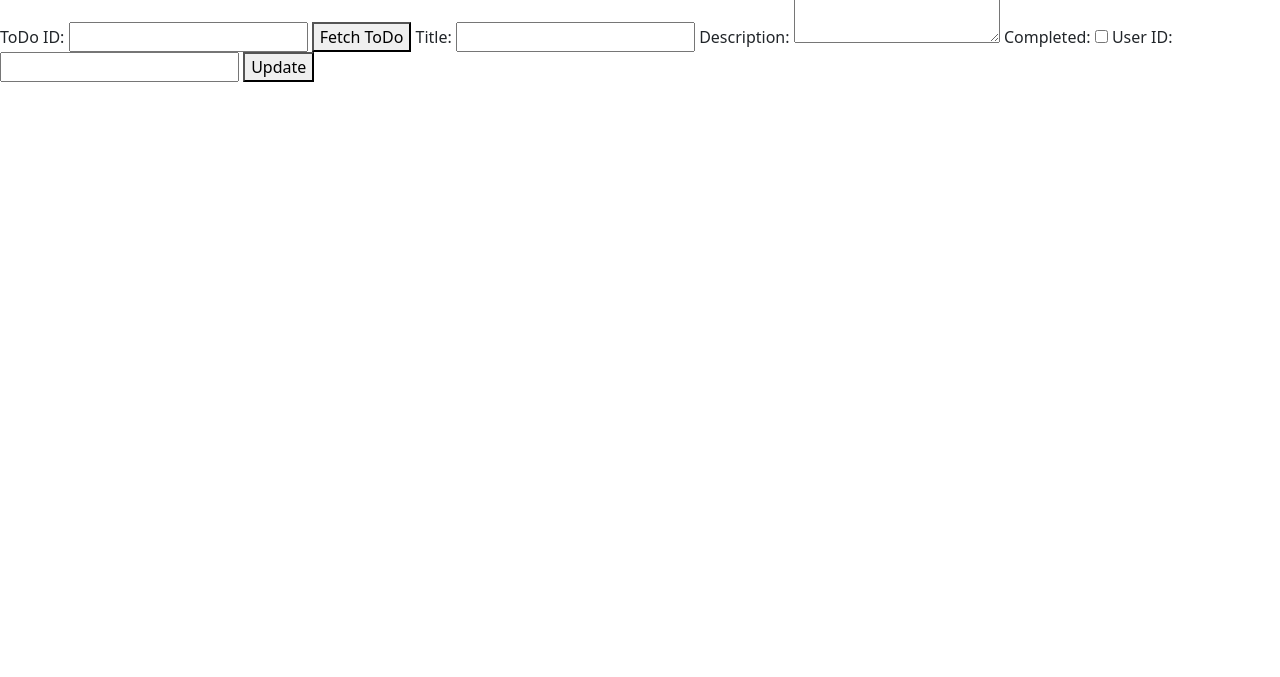
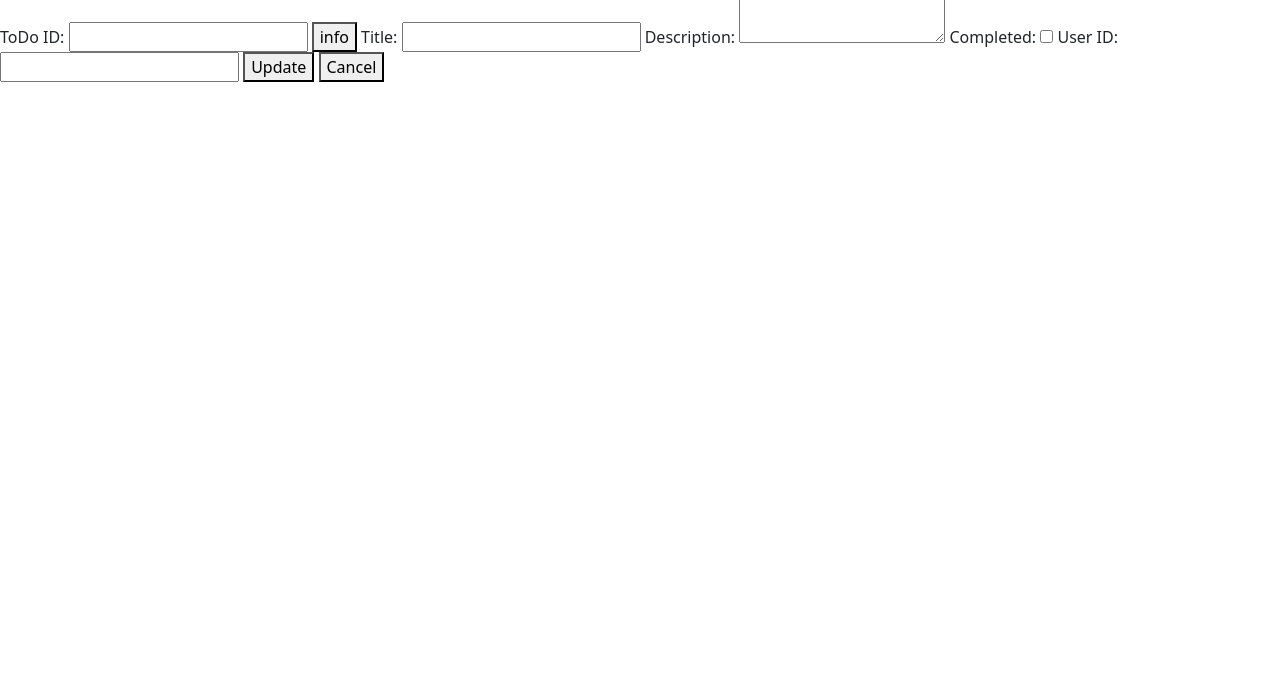
Before and after one commit to jamjamandtoast/JsonPlaceholder, a plain HTML site: page edit-todo.html in a window 1280 px wide. Shown: the part 123-800 px from the top of the page. Drawn offline with nearby package versions, Linux system fonts and the light colour scheme.

Commit message:
added deleted button

```diff
--- a/edit-todo.html
+++ b/edit-todo.html
@@ -13,7 +13,7 @@
     <form id="todoForm">
       <label for="todoId">ToDo ID:</label>
       <input type="text" id="todoId" name="todoId" required>
-      <button type="button" onclick="fetchTodoData()">Fetch ToDo</button>
+      <button type="button" onclick="fetchTodoData()">info</button>
 
       <label for="title">Title:</label>
       <input type="text" id="title" name="title" required>
@@ -28,6 +28,7 @@
       <input type="text" id="userId" name="userId" readonly>
 
       <button type="button" onclick="updateTodo()">Update</button>
+      <button type="button" onclick="cancel()">Cancel</button>
     </form>
     <script src="https://cdn.jsdelivr.net/npm/bootstrap@5.3.0/dist/js/bootstrap.bundle.min.js" integrity="sha384-geWF76RCwLtnZ8qwWowPQNguL3RmwHVBC9FhGdlKrxdiJJigb/j/68SIy3Te4Bkz" crossorigin="anonymous"></script>
     <script src="scripts/edit-todo.js"></script>
--- a/scripts/edit-todo.js
+++ b/scripts/edit-todo.js
@@ -17,6 +17,9 @@ function fetchTodoData() {
           userIdInput.value = todo.userId;
         })
         .catch(error => console.error('Error:', error));
+    }
+    function cancel() {
+      window.location.href = "index.html";
     }
 
     function updateTodo() {
```
